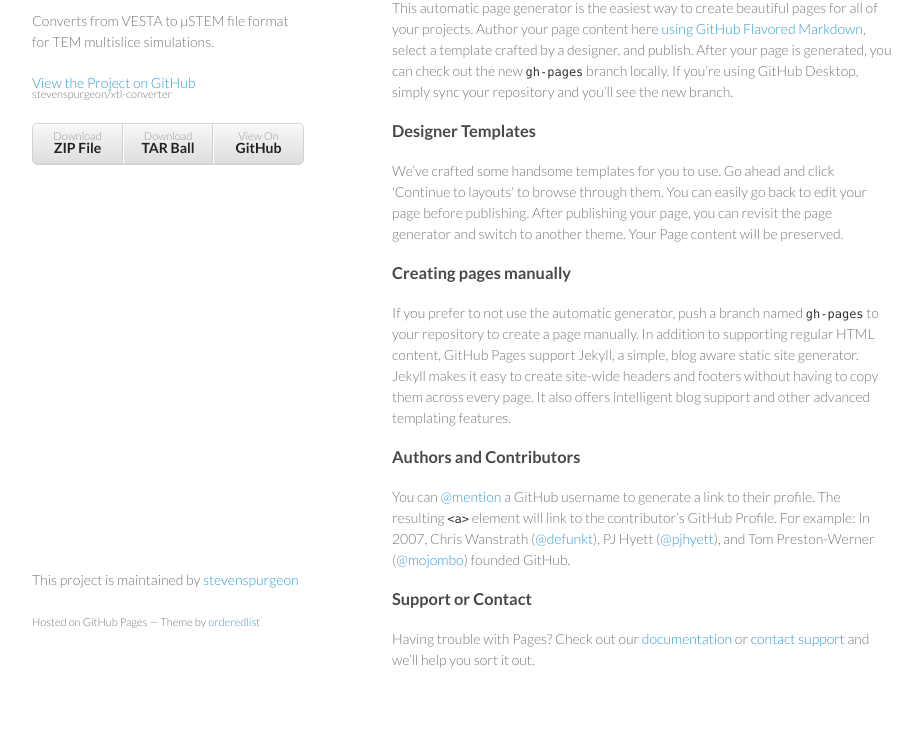
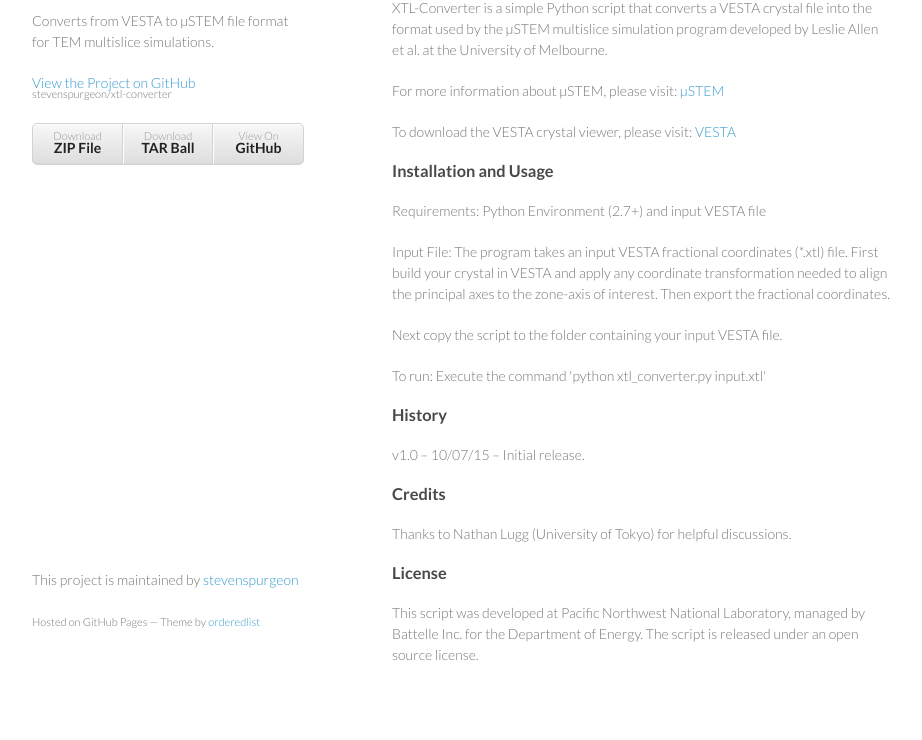
Before and after one commit to stevenspurgeon/xtl-converter, a plain HTML site: page index.html in a window 1280 px wide. Shown: the part 99-839 px from the top of the page, without its empty margins (178-1100 px from the left). Drawn offline with Linux system fonts and the light colour scheme.

Commit message:
Create gh-pages branch via GitHub

```diff
--- a/index.html
+++ b/index.html
@@ -29,29 +29,39 @@
       </header>
       <section>
         <h3>
-<a id="welcome-to-github-pages" class="anchor" href="#welcome-to-github-pages" aria-hidden="true"><span class="octicon octicon-link"></span></a>Welcome to GitHub Pages.</h3>
+<a id="description" class="anchor" href="#description" aria-hidden="true"><span class="octicon octicon-link"></span></a>Description</h3>
 
-<p>This automatic page generator is the easiest way to create beautiful pages for all of your projects. Author your page content here <a href="https://guides.github.com/features/mastering-markdown/">using GitHub Flavored Markdown</a>, select a template crafted by a designer, and publish. After your page is generated, you can check out the new <code>gh-pages</code> branch locally. If you’re using GitHub Desktop, simply sync your repository and you’ll see the new branch.</p>
+<p>XTL-Converter is a simple Python script that converts a VESTA crystal file into the format used by the µSTEM multislice simulation program developed by Leslie Allen et al. at the University of Melbourne.</p>
+
+<p>For more information about µSTEM, please visit: <a href="http://tcmp.ph.unimelb.edu.au/mustem/muSTEM.html">µSTEM</a></p>
+
+<p>To download the VESTA crystal viewer, please visit: <a href="http://jp-minerals.org/vesta/">VESTA</a></p>
 
 <h3>
-<a id="designer-templates" class="anchor" href="#designer-templates" aria-hidden="true"><span class="octicon octicon-link"></span></a>Designer Templates</h3>
+<a id="installation-and-usage" class="anchor" href="#installation-and-usage" aria-hidden="true"><span class="octicon octicon-link"></span></a>Installation and Usage</h3>
 
-<p>We’ve crafted some handsome templates for you to use. Go ahead and click 'Continue to layouts' to browse through them. You can easily go back to edit your page before publishing. After publishing your page, you can revisit the page generator and switch to another theme. Your Page content will be preserved.</p>
+<p>Requirements: Python Environment (2.7+) and input VESTA file</p>
+
+<p>Input File: The program takes an input VESTA fractional coordinates (*.xtl) file. First build your crystal in VESTA and apply any coordinate transformation needed to align the principal axes to the zone-axis of interest. Then export the fractional coordinates.</p>
+
+<p>Next copy the script to the folder containing your input VESTA file.</p>
+
+<p>To run: Execute the command 'python xtl_converter.py input.xtl'</p>
 
 <h3>
-<a id="creating-pages-manually" class="anchor" href="#creating-pages-manually" aria-hidden="true"><span class="octicon octicon-link"></span></a>Creating pages manually</h3>
+<a id="history" class="anchor" href="#history" aria-hidden="true"><span class="octicon octicon-link"></span></a>History</h3>
 
-<p>If you prefer to not use the automatic generator, push a branch named <code>gh-pages</code> to your repository to create a page manually. In addition to supporting regular HTML content, GitHub Pages support Jekyll, a simple, blog aware static site generator. Jekyll makes it easy to create site-wide headers and footers without having to copy them across every page. It also offers intelligent blog support and other advanced templating features.</p>
+<p>v1.0 – 10/07/15 – Initial release.</p>
 
 <h3>
-<a id="authors-and-contributors" class="anchor" href="#authors-and-contributors" aria-hidden="true"><span class="octicon octicon-link"></span></a>Authors and Contributors</h3>
+<a id="credits" class="anchor" href="#credits" aria-hidden="true"><span class="octicon octicon-link"></span></a>Credits</h3>
 
-<p>You can <a href="https://github.com/blog/821" class="user-mention">@mention</a> a GitHub username to generate a link to their profile. The resulting <code>&lt;a&gt;</code> element will link to the contributor’s GitHub Profile. For example: In 2007, Chris Wanstrath (<a href="https://github.com/defunkt" class="user-mention">@defunkt</a>), PJ Hyett (<a href="https://github.com/pjhyett" class="user-mention">@pjhyett</a>), and Tom Preston-Werner (<a href="https://github.com/mojombo" class="user-mention">@mojombo</a>) founded GitHub.</p>
+<p>Thanks to Nathan Lugg (University of Tokyo) for helpful discussions.</p>
 
 <h3>
-<a id="support-or-contact" class="anchor" href="#support-or-contact" aria-hidden="true"><span class="octicon octicon-link"></span></a>Support or Contact</h3>
+<a id="license" class="anchor" href="#license" aria-hidden="true"><span class="octicon octicon-link"></span></a>License</h3>
 
-<p>Having trouble with Pages? Check out our <a href="https://help.github.com/pages">documentation</a> or <a href="https://github.com/contact">contact support</a> and we’ll help you sort it out.</p>
+<p>This script was developed at Pacific Northwest National Laboratory, managed by Battelle Inc. for the Department of Energy. The script is released under an open source license.</p>
       </section>
       <footer>
         <p>This project is maintained by <a href="https://github.com/stevenspurgeon">stevenspurgeon</a></p>
```
Also changed, not shown: params.json (+1 -1 lines).
